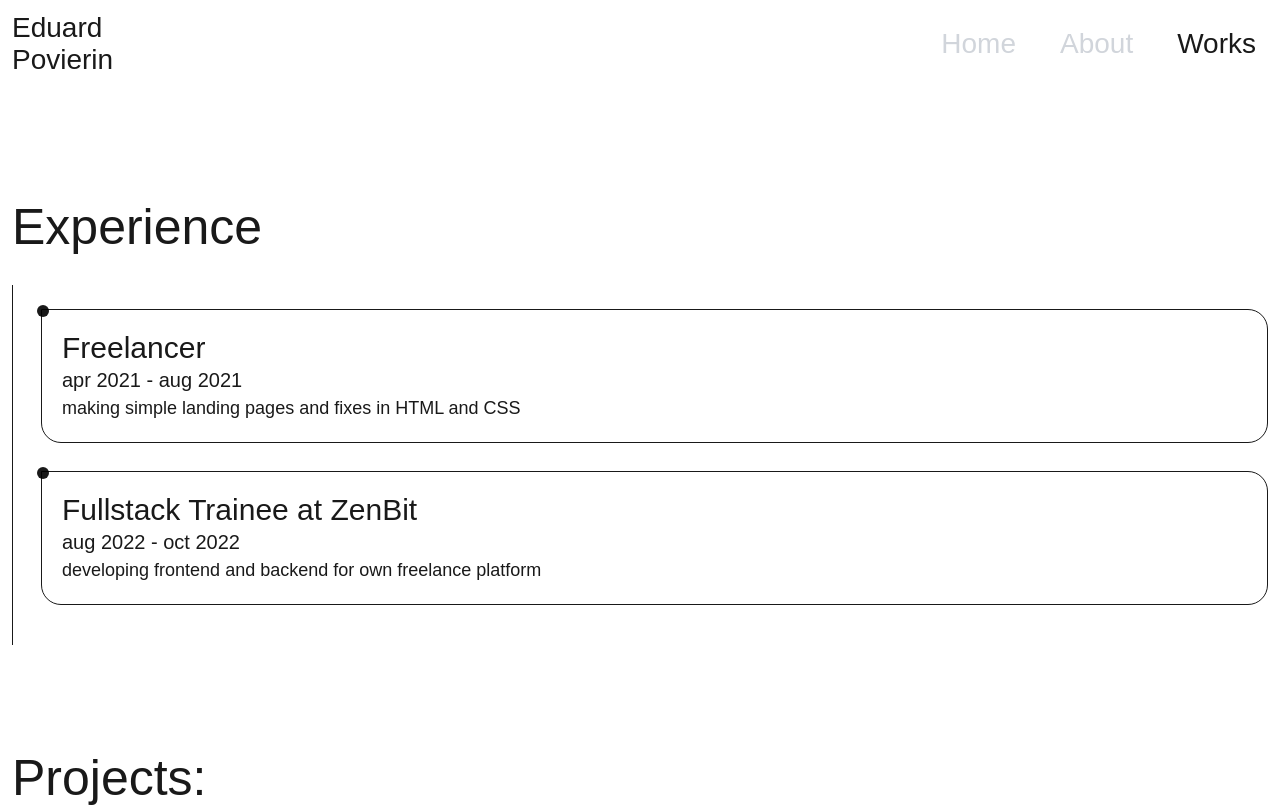
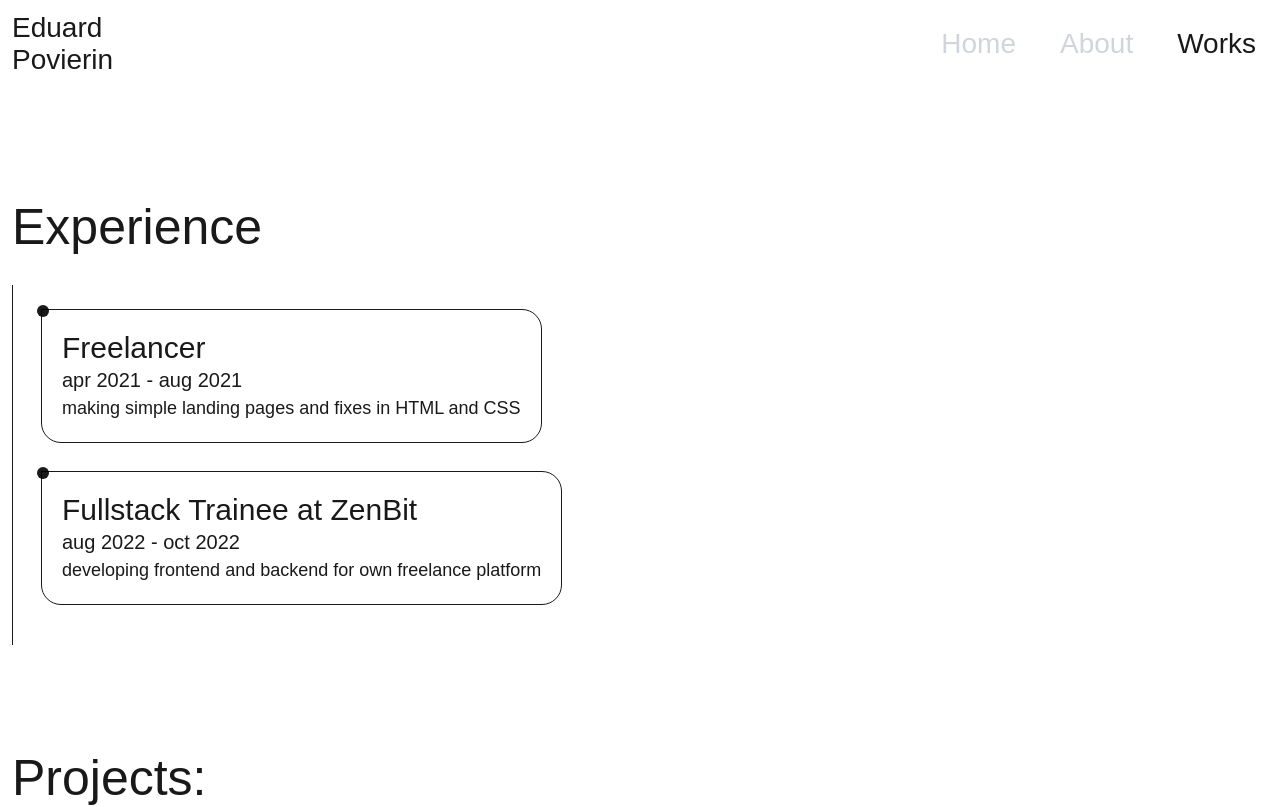
Before and after one commit to NightWanderer2004/Eduard-Povierin, a Next.js app: page /works in a window 1280 px wide. Shown: the top 807 px of the page. Built offline with nearby package versions, Linux system fonts and the light colour scheme; a web font is replaced by a local one.

Commit message:
little changes #3

```diff
--- a/src/components/screens/works/timeline/work/Work.module.scss
+++ b/src/components/screens/works/timeline/work/Work.module.scss
@@ -9,7 +9,7 @@
       @apply mb-0;
    }
    .content {
-      @apply opacity-0 relative scale-[40%] origin-top-left p-5 text-primary rounded-[20px] rounded-tl-none border-primary border-[1px] transition-all duration-[400ms] delay-[20ms] ease-out;
+      @apply opacity-0 relative scale-[40%] sm:w-max origin-top-left p-5 text-primary rounded-[20px] rounded-tl-none border-primary border-[1px] transition-all duration-[400ms] ease-out;
       &::before {
          content: '';
          @apply rounded-full absolute w-3 h-3 bg-primary -top-[5px] -left-[5px];
```
